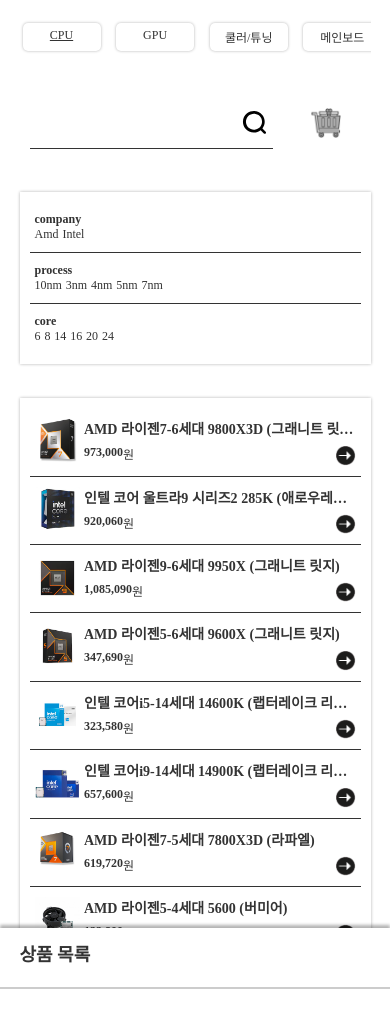
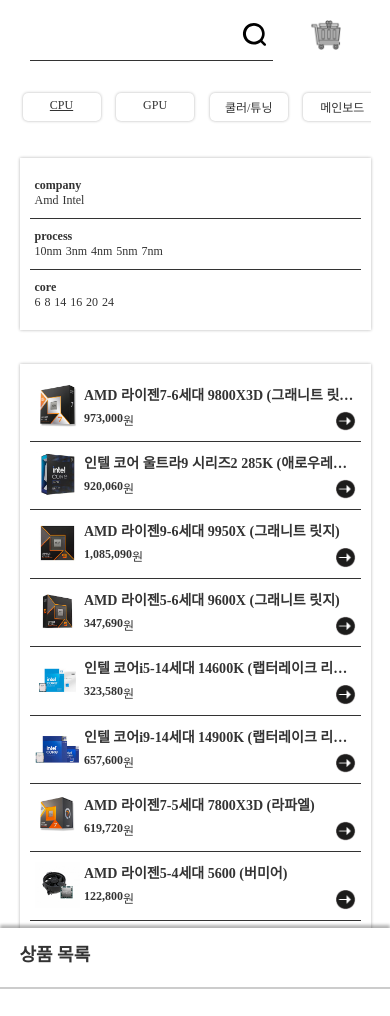
Before and after one commit to C-Lonati/TechPcs, a plain HTML site: page pcBuild.html in a window 390 px wide. Drawn offline with Linux system fonts and the light colour scheme; a web font is replaced by a local one.

Commit message:
Add files via upload

```diff
--- a/css/master.css
+++ b/css/master.css
@@ -623,7 +623,7 @@ span.cpuName{
 
 #build .row{
     margin-top : 0 !important;
-    padding-top : 20px !important;
+    padding-top : 90px !important;
     overflow : hidden;
     padding-bottom : 10px;
 }
@@ -717,6 +717,7 @@ span.cpuName{
     padding : 10px;
     overflow: hidden;
     position : relative;
+    margin-bottom : 20px;
 }
 
 
@@ -1490,6 +1491,16 @@ span.cpuName{
     .cartList .highBtn{
         display: none;
     }
+
+    #searchBar{
+        position : fixed;
+        top : 0;
+        background : white;
+        left : 0;
+        width : 100%;
+        padding : 10px calc(10px + 5%);
+    }
+
 }
 @media screen and (max-width:1199px) and (min-width:768px){
     #slideMenu .subLnb{
```
Also changed, not shown: index.html (+1 -1 lines).
